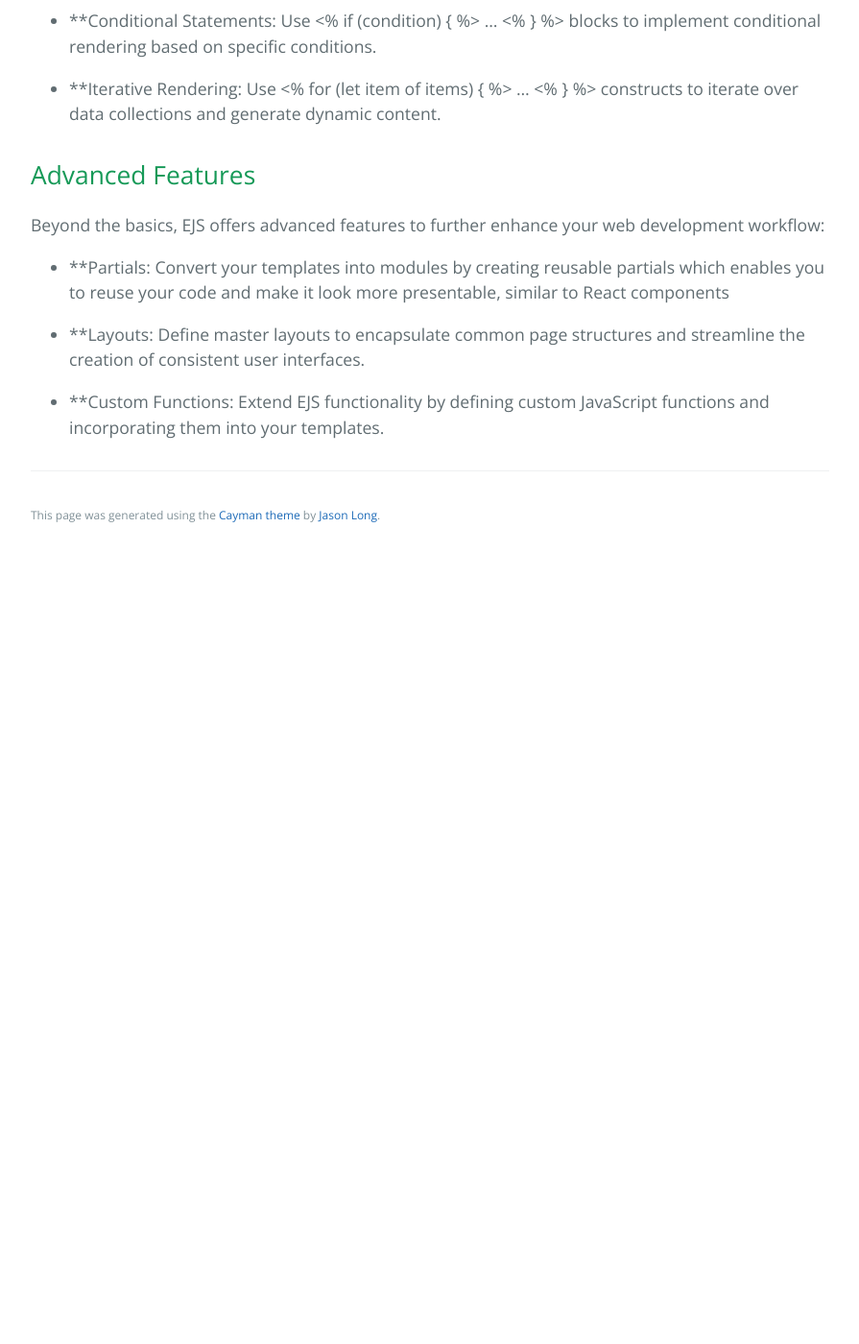
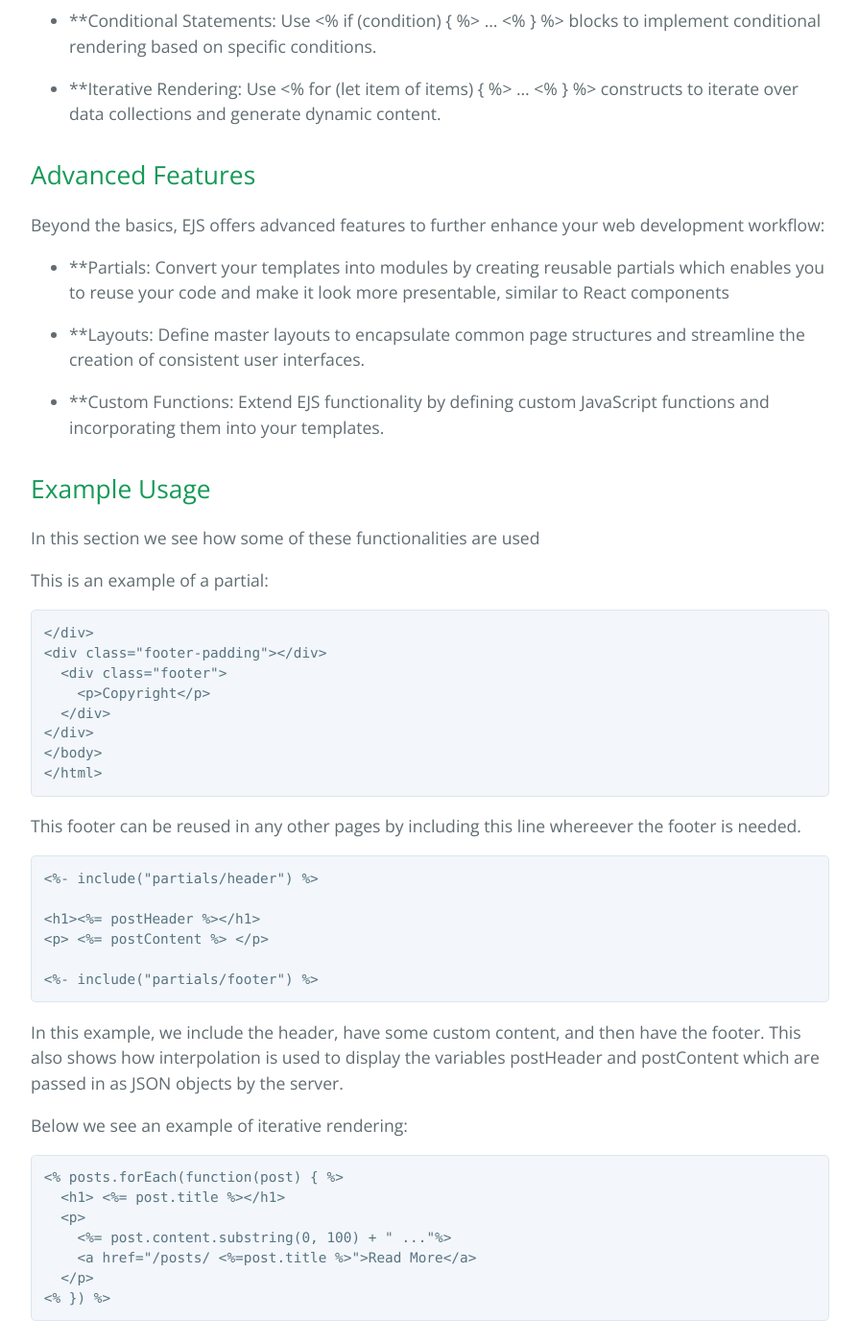
Before and after one commit to learning-software-engineering/learning-software-engineering.github.io, a Jekyll site: the page built from Topics/Tech_Stacks/EJS.md, in a window 1280 px wide and 1400 px high, scrolled down 1938 px. Shown: the whole window at 96% size, without its empty margins (192-1087 px from the left). Built offline with Jekyll 4.4.1, drawn with Linux system fonts in a browser that asks for light colours; our own code applies the rules of GitHub Pages for plain Markdown files; before the commit the page ends 2517 px from its top, so only the background shows below that.

Commit message:
Update EJS.md
added some code examples

````diff
--- a/Topics/Tech_Stacks/EJS.md
+++ b/Topics/Tech_Stacks/EJS.md
@@ -54,3 +54,42 @@
 - **Layouts: Define master layouts to encapsulate common page structures and streamline the creation of consistent user interfaces.
 
 - **Custom Functions: Extend EJS functionality by defining custom JavaScript functions and incorporating them into your templates.
+
+## Example Usage
+In this section we see how some of these functionalities are used
+
+This is an example of a partial:
+```html
+</div>
+<div class="footer-padding"></div>
+  <div class="footer">
+    <p>Copyright</p>
+  </div>
+</div>
+</body>
+</html>
+```
+
+This footer can be reused in any other pages by including this line whereever the footer is needed.
+
+```html
+<%- include("partials/header") %>
+
+<h1><%= postHeader %></h1>
+<p> <%= postContent %> </p>
+
+<%- include("partials/footer") %>
+```
+
+In this example, we include the header, have some custom content, and then have the footer. This also shows how interpolation is used to display the variables postHeader and postContent which are passed in as JSON objects by the server.
+
+Below we see an example of iterative rendering:
+```html
+<% posts.forEach(function(post) { %>
+  <h1> <%= post.title %></h1>
+  <p>
+    <%= post.content.substring(0, 100) + " ..."%>
+    <a href="/posts/ <%=post.title %>">Read More</a>
+  </p>
+<% }) %>
+```
````
